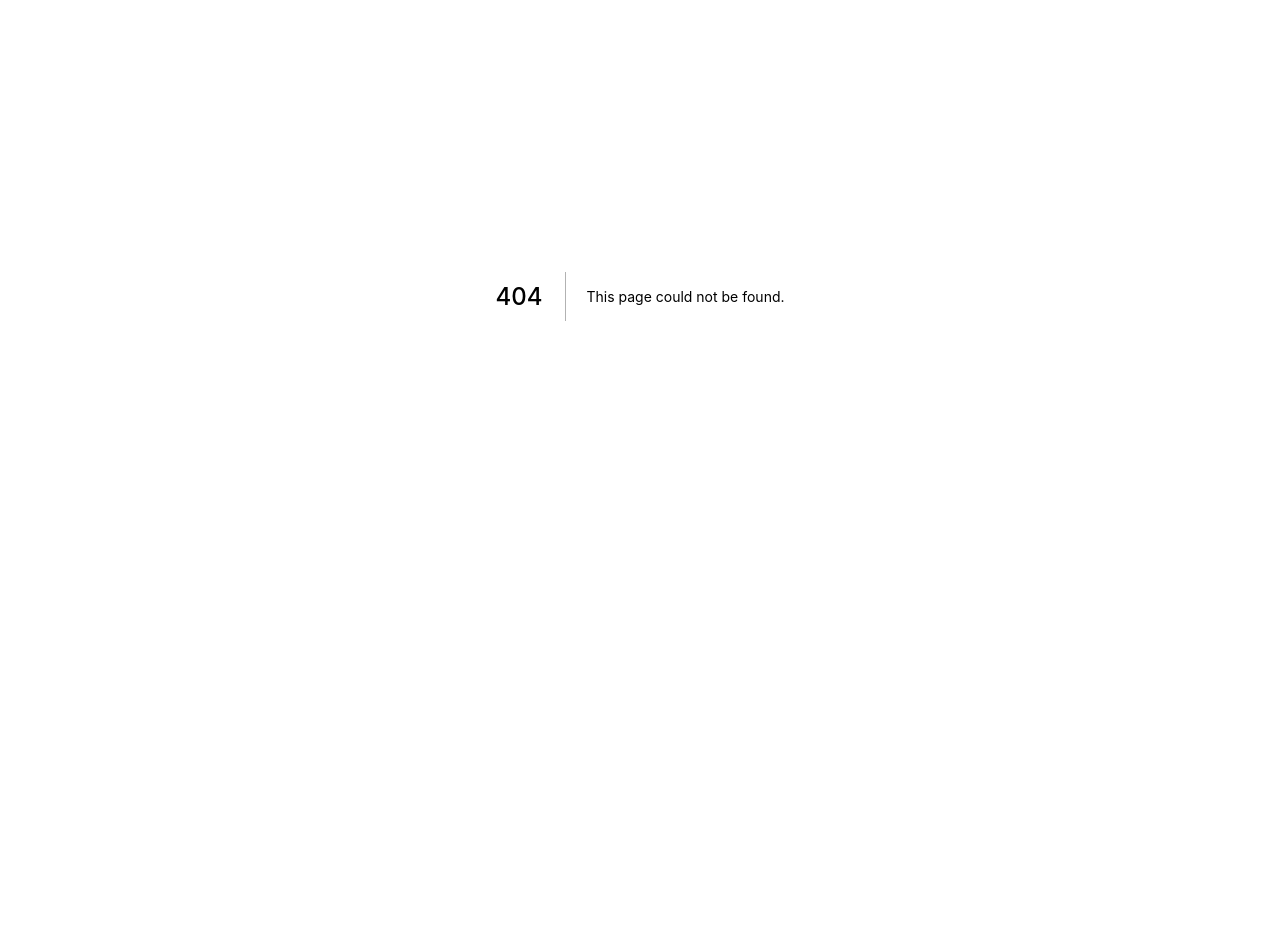
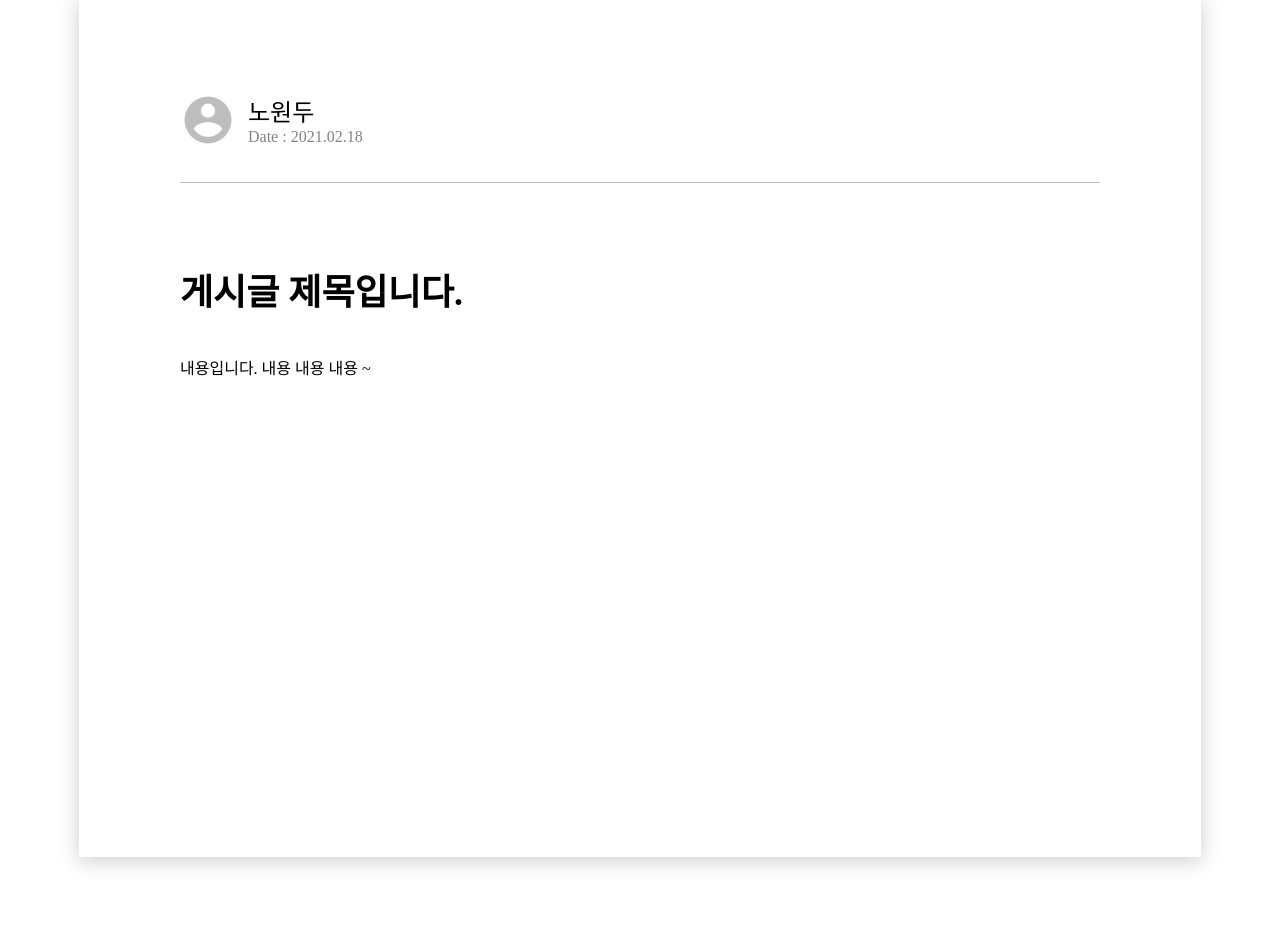
Before and after one commit to kimjihwan0618/joonggomarket_fe, a Next.js app: page /boards/1 in a window 1280 px wide. Before the commit this address had no page. Shown: the part 104-1056 px from the top of the page. Before the commit the page ends 800 px from the top, so only its background shows below. Built offline with nearby package versions, Linux system fonts and the light colour scheme.

Commit message:
섹션8 포트폴리오 하드코딩 레이아웃 작업 완료

```diff
--- /dev/null
+++ b/pages/boards/[boardId]/index.js
@@ -0,0 +1,43 @@
+import {
+  ContentWrapper,
+  BoardTitleWrapper,
+  WriterInfo,
+  Info,
+  ContentsWrapper,
+  ContentsTitle,
+  ContentsMain,
+  ButtonWrapper,
+  BoardActionButton,
+} from '../../../styles/boards/Detail';
+import Image from 'next/image';
+
+export default function BoardDetail() {
+  return (
+    <>
+      <ContentWrapper>
+        <BoardTitleWrapper>
+          <WriterInfo>
+            <Image src={'/images/ic_profile.png'} width={56} height={56} />
+            <Info>
+              <dt>노원두</dt>
+              <dd>Date : 2021.02.18</dd>
+            </Info>
+          </WriterInfo>
+          <div></div>
+          {/* div children marker , linker */}
+        </BoardTitleWrapper>
+        <ContentsWrapper>
+          <ContentsTitle>게시글 제목입니다.</ContentsTitle>
+          <ContentsMain>
+            <p>내용입니다. 내용 내용 내용 ~</p>
+          </ContentsMain>
+        </ContentsWrapper>
+      </ContentWrapper>
+      <ButtonWrapper>
+        <BoardActionButton>목록으로</BoardActionButton>
+        <BoardActionButton>수정하기</BoardActionButton>
+        <BoardActionButton>삭제하기</BoardActionButton>
+      </ButtonWrapper>
+    </>
+  );
+}
--- /dev/null
+++ b/styles/boards/Detail.js
@@ -0,0 +1,75 @@
+import styled from '@emotion/styled';
+
+export const ContentWrapper = styled.div`
+  padding: 80px 101px;
+  width: 62.5%;
+  margin: 101px auto;
+  min-width: 920px;
+  min-height: 700px;
+  box-shadow: 0 4px 20px rgba(0, 0, 0, 0.2);
+`;
+
+export const BoardTitleWrapper = styled.div`
+  display: flex;
+  justify-content: space-between;
+  align-items: center;
+  padding-bottom: 20px;
+  border-bottom: 1px solid rgba(189, 189, 189, 1);
+`;
+
+export const WriterInfo = styled.div`
+  display: flex;
+  align-items: center;
+`;
+
+export const Info = styled.dl`
+  margin-left: 12px;
+  dt {
+    font-size: 24px;
+    font-weight: 500;
+  }
+  dd {
+    font-size: 16px;
+    margin-left: 0px;
+    color: rgba(130, 130, 130, 1);
+  }
+`;
+
+export const ContentsWrapper = styled.div`
+  margin-top: 80px;
+`;
+
+export const ContentsTitle = styled.h3`
+  font-weight: 700;
+  font-size: 36px;
+`;
+
+export const ContentsMain = styled.div`
+  margin-top: 40px;
+  p {
+    font-size: 16px;
+  }
+`;
+
+export const ButtonWrapper = styled.div`
+  display: flex;
+  justify-content: center;
+  align-items: center;
+  margin: 87px auto 0;
+  button:nth-of-type(2) {
+    margin: 0 24px;
+  }
+`;
+export const BoardActionButton = styled.button`
+  padding: 14px 16px;
+  box-sizing: border-box;
+  color: white;
+  white-space: nowrap;
+  height: 52px;
+  width: 179px;
+  background: #ffffff;
+  border: 1px solid rgba(189, 189, 189, 1);
+  color: #000;
+  font-weight: 500;
+  outline: none;
+`;
```
Also changed, not shown: pages/boards/new/index.js (+5 -5 lines), public/images/ic_profile.png (added), styles/boards/New.js (renamed from styles/boardsNew.js).
